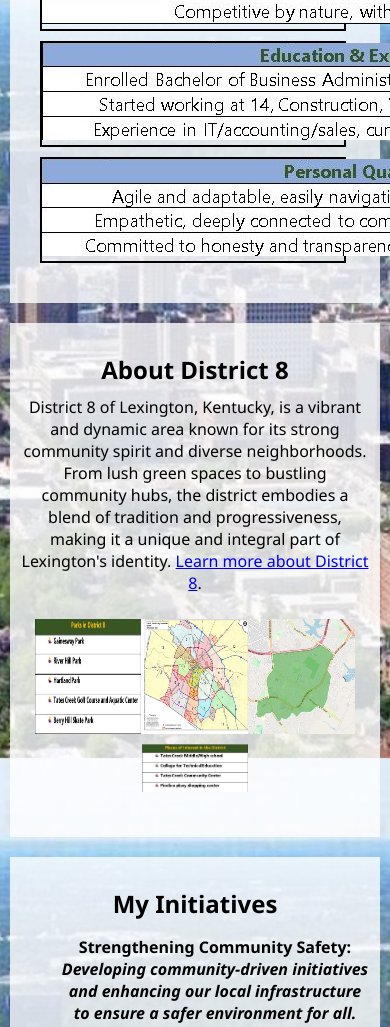
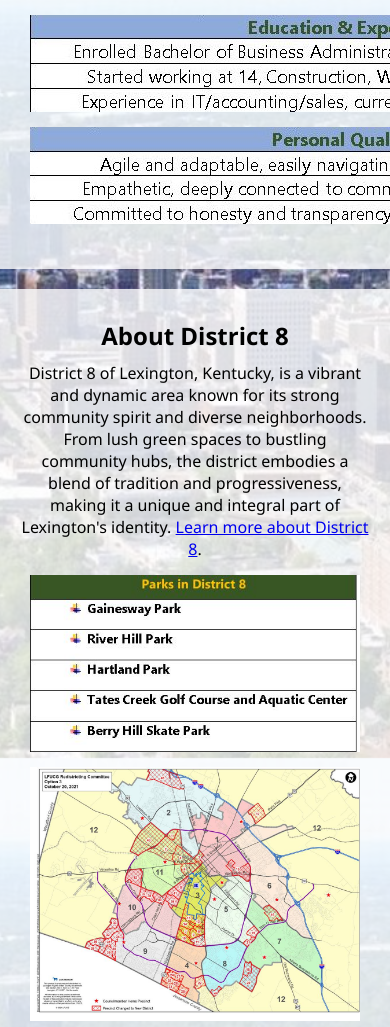
Before and after one commit to MatthewEvans2032/Pres, a plain HTML site: page index.html in a window 390 px wide. Shown: the part 930-1957 px from the top of the page. Drawn offline with Linux system fonts and the light colour scheme.

Commit message:
Update styles.css

```diff
--- a/styles.css
+++ b/styles.css
@@ -7,11 +7,18 @@ body {
     background-attachment: fixed;
 }
 
+.email-banner, header, section, footer {
+    padding-left: 10px;
+    padding-right: 10px;
+    box-sizing: border-box;
+}
+
 .email-banner {
     background-color: black;
     color: yellow;
     text-align: center;
-    padding: 10px 0;
+    padding-top: 10px;
+    padding-bottom: 10px;
 }
 
 .email-banner a {
@@ -29,74 +36,84 @@ body {
     height: auto;
     border-radius: 50%;
     display: block;
-    margin: 20px auto;
+    margin-left: auto;
+    margin-right: auto;
+    margin-top: 20px;
+    margin-bottom: 20px;
 }
 
 header {
     background-color: rgba(0, 71, 171, 0.8);
     color: white;
     text-align: center;
-    padding: 20px 0;
+    padding-top: 20px;
+    padding-bottom: 20px;
 }
 
 h1, h2, p {
-    margin: 10px 0;
+    margin-left: 10px;
+    margin-right: 10px;
+    margin-top: 10px;
+    margin-bottom: 10px;
 }
 
 section {
     background-color: rgba(255, 255, 255, 0.8);
-    padding: 20px;
-    margin: 20px 0;
     text-align: center;
+    padding-top: 20px;
+    padding-bottom: 20px;
+    margin-top: 20px;
+    margin-bottom: 20px;
 }
 
-/* Styles for About Me Images */
 .info-image-section {
-    padding: 10px;
     text-align: center;
     max-width: 100%;
+    padding: 10px;
     box-sizing: border-box;
 }
 
 .info-image {
-    width: calc(33.333% - 24px); /* Adjust width considering margin and border */
-    margin: 10px;
-    border: 2px solid black; /* Adding border to each image */
-    display: inline-block;
-    vertical-align: top;
+    width: calc(100% - 20px); /* Full width minus margins */
+    display: block;
+    margin-left: auto;
+    margin-right: auto;
+    margin-top: 10px;
+    margin-bottom: 10px;
     box-sizing: border-box;
 }
 
-/* Styles for District Images */
 .district-image-container {
-    display: flex;
-    flex-wrap: wrap;
-    justify-content: center;
-    margin: 20px 0;
-    max-width: 100%;
+    text-align: center;
+    margin-top: 20px;
+    margin-bottom: 20px;
+    padding-left: 0;
+    padding-right: 0;
+    box-sizing: border-box;
 }
 
 .district-image {
-    flex: 1 1 auto;
-    max-width: calc(33.333% - 10px);
-    margin: 5px;
-    height: auto;
+    width: calc(100% - 20px); /* Full width minus margins */
+    margin-top: 5px;
+    margin-bottom: 5px;
     box-sizing: border-box;
 }
 
-/* Footer Styles */
 footer {
     background-color: rgba(51, 51, 51, 0.8);
     color: white;
     text-align: center;
-    padding: 20px 0;
+    padding-top: 20px;
+    padding-bottom: 20px;
 }
 
-/* Social Media Link Styles */
 .social-media-links {
     background-color: white;
-    padding: 20px 0;
+    padding-top: 20px;
+    padding-bottom: 20px;
     border-top: 1px solid #ccc;
+    text-align: center;
+    box-sizing: border-box;
 }
 
 .social-media-links p {
@@ -123,29 +140,14 @@ footer {
     margin-right: 5px;
 }
 
-/* Responsive Design for Mobile */
 @media screen and (max-width: 768px) {
     .info-image {
-        width: calc(100% - 24px); /* Full width on mobile minus margins */
-        margin: 10px; /* Adjust margin for mobile */
-        display: block; /* Stack images vertically */
-        box-sizing: border-box;
+        width: calc(100% - 20px); /* Adjust for consistent margins */
+        margin: 10px auto; /* Center image with automatic margins */
     }
 
-    .district-image-container, .district-image, section, header, .email-banner, footer {
-        width: 100%; /* Expanding sections to full width */
-        box-sizing: border-box;
-        margin-left: auto;
-        margin-right: auto;
-    }
-
-    .district-image {
-        width: 100%; /* Full width for district images on mobile */
-        margin: 5px 0; /* Adjust margin for mobile */
-    }
-
-    body, .email-banner, header, section, footer {
-        padding-left: 10px; /* Adding padding for consistency */
-        padding-right: 10px;
+    .district-image-container, .district-image {
+        width: calc(100% - 20px); /* Adjust for consistent margins */
+        margin: 5px auto; /* Center image with automatic margins */
     }
 }
```
